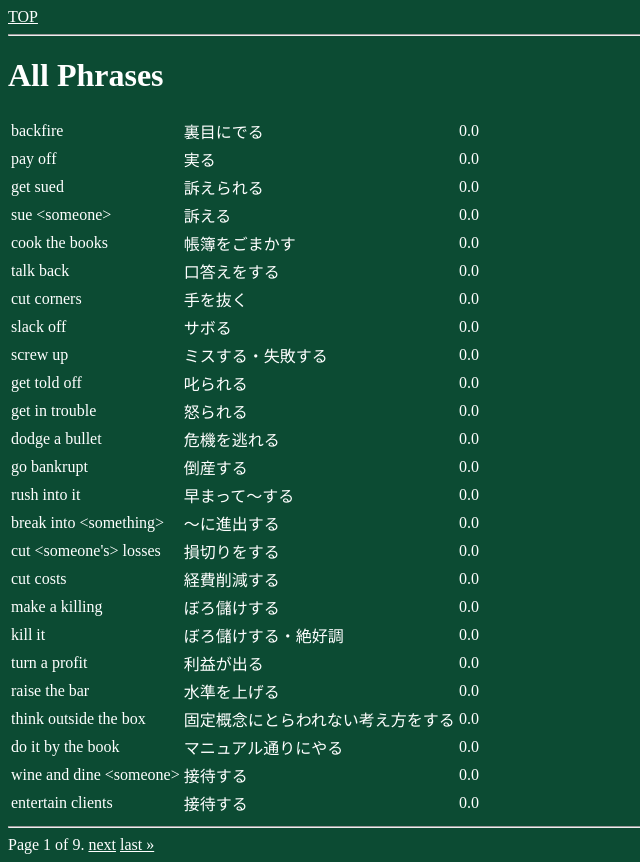
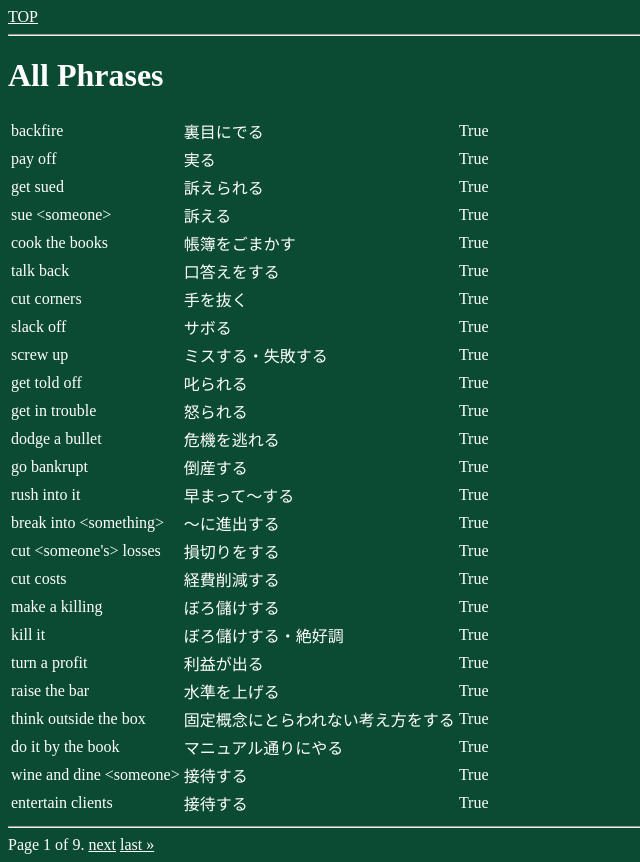
Before and after one commit to astromech-droid/english, a Django app: page /gym/phrases in a window 1280 px wide. Shown: the whole page, without its empty margins (0-640 px from the left). Run offline with Django 4.2, Linux system fonts and the light colour scheme; data comes from the database, SQL or seed files in the repository; data that the repository does not hold is empty.

Commit message:
"有効"状態のフレーズのみ出題されるように修正

```diff
--- a/gym/admin.py
+++ b/gym/admin.py
@@ -28,6 +28,7 @@ class PhraseGroupAdmin(admin.ModelAdmin):
     list_display = (
         "id",
         "name",
+        "active",
         "base",
         "past_simple",
         "past_participle",
--- a/gym/models.py
+++ b/gym/models.py
@@ -60,6 +60,7 @@ class VerbForm(models.TextChoices):
 
 class PhraseGroup(models.Model):
     name = models.CharField(max_length=20)
+    active = models.BooleanField(default=True)
 
     def __str__(self):
         return self.name
--- a/gym/templates/gym/list_phrases.html
+++ b/gym/templates/gym/list_phrases.html
@@ -8,7 +8,8 @@
         <tr>
             <td>{{ phrase.base.english }}</td>
             <td>{{ phrase.base.japanese }}</td>
-            <td>{{ phrase.achievement_rate }}</td>
+            <td>{{ phrase.active }}</td>
+            <!--<td>{{ phrase.achievement_rate }}</td>-->
             <td>
                 {% if phrase.achievement_rate == 1 %}
                 &#11088;
--- a/gym/views.py
+++ b/gym/views.py
@@ -3,7 +3,7 @@ import random
 from collections import deque
 
 from django.core.paginator import Paginator
-from django.db.models import Count, Max, Subquery
+from django.db.models import Count, F, Max, Subquery
 from django.http import HttpResponse, JsonResponse
 from django.template import loader
 from django.views.decorators.csrf import ensure_csrf_cookie
@@ -131,22 +131,23 @@ def html_register_phrases(request):
 def buffer_questions():
     # [優先度1] ログの個数が少ないもの
     subquery = (
-        PhraseGroup.objects.values("id")
+        PhraseGroup.objects.filter(active=True)
+        .values("id")
         .annotate(count=Count("logs"))
         .order_by("count")[: settings.QUESTION_BUFFER_LENGTH]
-    )
+    ).annotate(pg_id=F("id"))
 
     # ログの個数がすべてのフレーズで最大数に達していたら...
     if subquery[0]["count"] == settings.MAX_LOG_COUNT:
         # [優先度2]正解のログの個数が少ないもの
         subquery = (
-            Log.objects.filter(result="succeed")
+            Log.objects.filter(result="succeed", phrase_group__active=True)
             .values("phrase_group")
             .annotate(count=Count("*"))
             .order_by("count")[: settings.QUESTION_BUFFER_LENGTH]
-        )
+        ).annotate(pg_id=F("phrase_group__id"))
 
-    phrase_groups = PhraseGroup.objects.filter(id__in=Subquery(subquery.values("id")))
+    phrase_groups = PhraseGroup.objects.filter(id__in=Subquery(subquery.values("pg_id")))
 
     for pg in phrase_groups:
         QUESTION_BUFFER.append(pg)
```
Also changed, not shown: gym/migrations/0026_phrasegroup_active.py (added).
